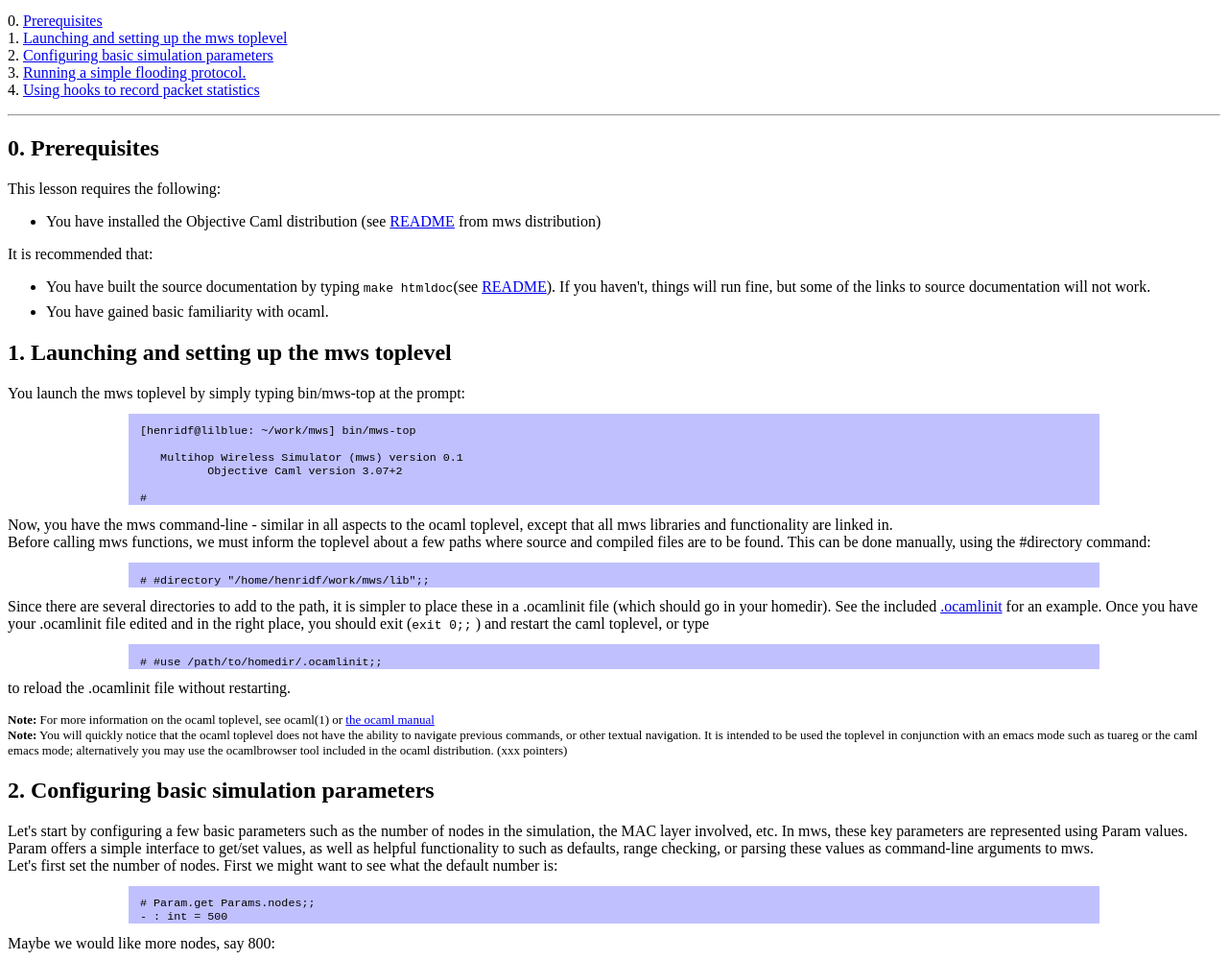
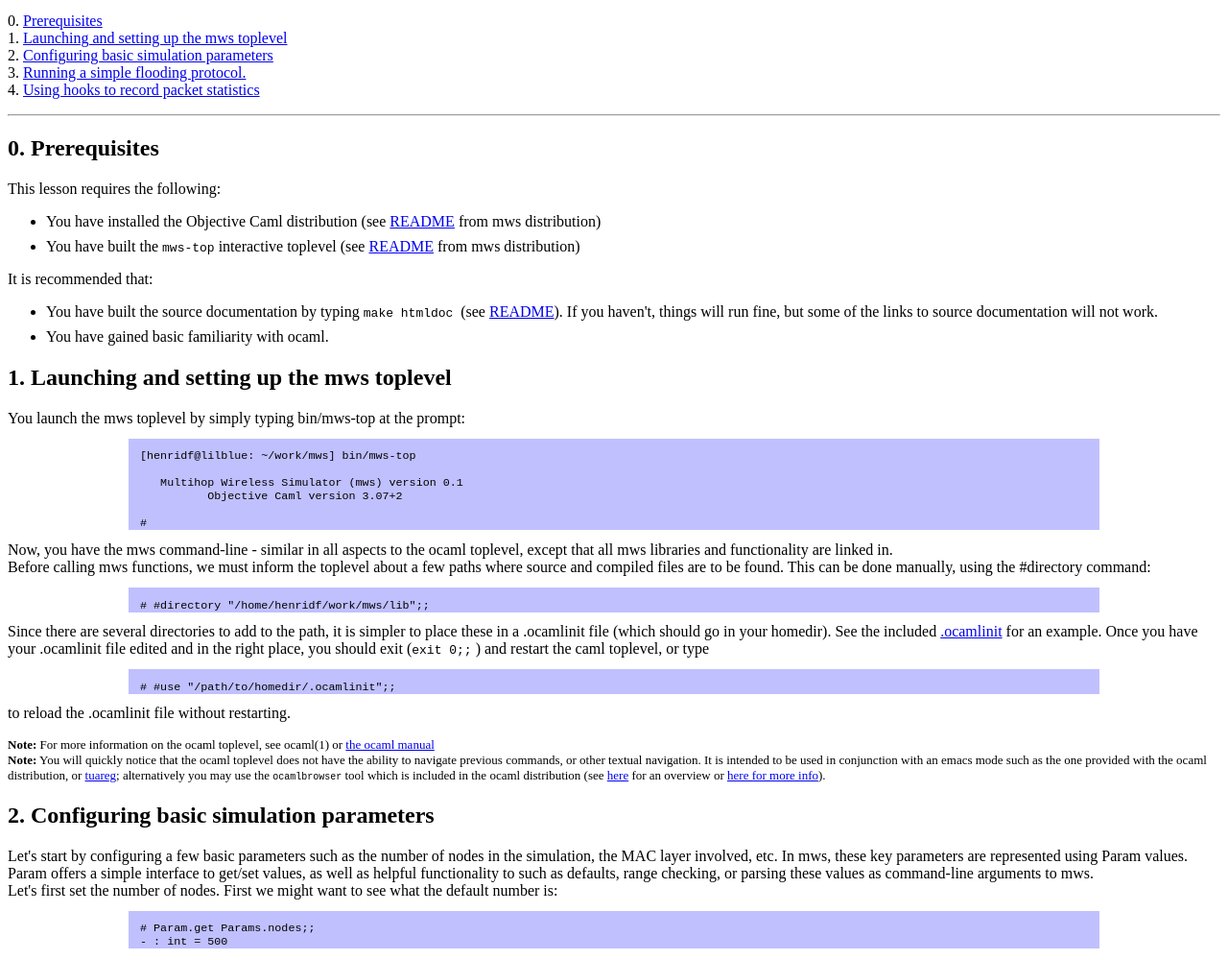
Before and after one commit to henridf/nab, a plain HTML site: page doc/lesson1.html in a window 1280 px wide. Shown: the part 87-1087 px from the top of the page at 96% size. Drawn offline with Linux system fonts and the light colour scheme.

Commit message:
a few tweaks following natasa's fbk

```diff
--- a/doc/lesson1.html
+++ b/doc/lesson1.html
@@ -30,11 +30,13 @@ This lesson requires the following:
 <ul>
 <li> You have installed the Objective Caml distribution (see <a
 href="../README">README</a> from mws distribution)
+<li> You have built the <code>mws-top</code> interactive toplevel (see <a
+href="../README">README</a> from mws distribution)
 </ul>
 It is recommended that:
 <ul>
 <li> You have built the source documentation by typing <code>make
-htmldoc</code>(see <a href="../README">README</a>). If you haven't, things
+htmldoc </code>(see <a href="../README">README</a>). If you haven't, things
 will run fine, but some of the links to source documentation will not work.
 <li> You have gained basic familiarity with ocaml.
 </ul>
@@ -74,22 +76,28 @@ Once you have your .ocamlinit file edited and
 in the right place, you should exit (<code>exit 0;;</code>
 ) and restart the caml toplevel, or type
 <pre class=example>
-# #use /path/to/homedir/.ocamlinit;;
+# #use "/path/to/homedir/.ocamlinit";;
 </pre>
  to reload the .ocamlinit file without restarting.
 <p>
 
 <font  size="-1">
 <b>Note:</b> For more information on the ocaml toplevel, see ocaml(1) or
-<a href="http://caml.inria.fr/htmlman/manual023.html">the ocaml manual</a>
+<a href="http://caml.inria.fr/ocaml/htmlman/manual023.html">the ocaml manual</a>
 </font><br>
 
 
 <font  size="-1">
 <b>Note:</b> You will quickly notice that the ocaml toplevel does not have the
 ability to navigate previous commands, or other textual navigation. It is
-intended to be used the toplevel in conjunction with an emacs mode such as tuareg
-or the caml emacs mode; alternatively you may use the ocamlbrowser tool included in the ocaml distribution. (xxx pointers)
+intended to be used in conjunction with an emacs mode such as the one provided
+with the ocaml distribution, or <a href="http://www-rocq.inria.fr/~acohen/tuareg/">tuareg</a>;
+alternatively you may use the <code>ocamlbrowser</code> tool which is
+included in the ocaml distribution (see <a
+href="http://caml.inria.fr/oreilly-book/html/book-ora213.html">here</a> for an
+overview or <a href="http://caml.inria.fr/ocaml/htmlman/manual028.html">here
+for more info</a>).
+
 </font><br>
 
 <p>
```
Also changed, not shown: 1 other file.
